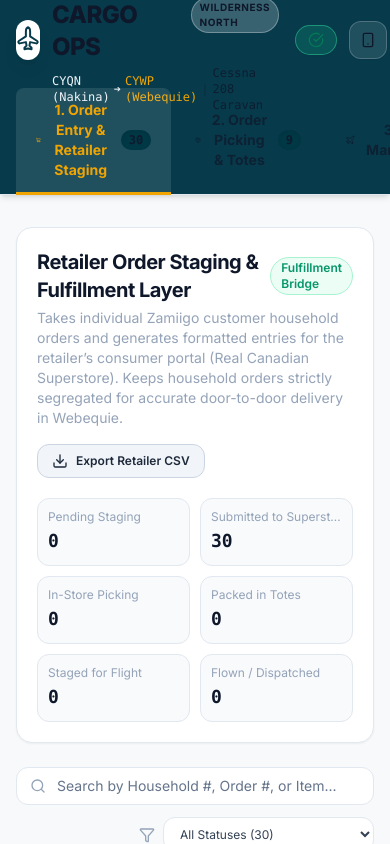
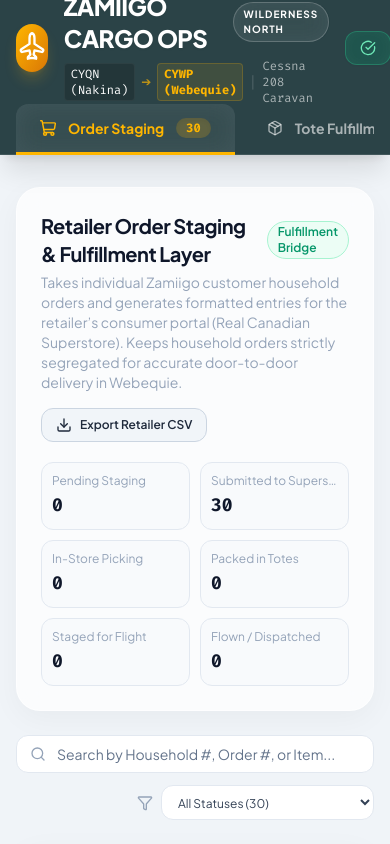
Before and after one commit to Kush1906/ZAMIIGO, a React (Vite) app: page / in a window 390 px wide. Shown: the top 844 px of the page. Built offline with nearby package versions, Linux system fonts and the light colour scheme.

Commit message:
UI/UX Overhaul: Combined Zamiigo & Wilderness North Themes

```diff
--- a/index.html
+++ b/index.html
@@ -8,7 +8,7 @@
     <title>Zamiigo Cargo Ops | Wilderness North Group</title>
     <link rel="preconnect" href="https://fonts.googleapis.com">
     <link rel="preconnect" href="https://fonts.gstatic.com" crossorigin>
-    <link href="https://fonts.googleapis.com/css2?family=Inter:wght@300;400;500;600;700;800&family=JetBrains+Mono:wght@400;500;600&display=swap" rel="stylesheet">
+    <link href="https://fonts.googleapis.com/css2?family=Plus+Jakarta+Sans:wght@300;400;500;600;700;800&family=Fira+Code:wght@400;500;700&display=swap" rel="stylesheet">
   </head>
   <body class="bg-slate-950 text-slate-100 min-h-screen font-sans antialiased selection:bg-sky-500/30 selection:text-sky-200">
     <div id="root"></div>
--- a/src/App.tsx
+++ b/src/App.tsx
@@ -91,10 +91,10 @@ export const App: React.FC = () => {
 
   if (loading || !planState) {
     return (
-      <div className="min-h-screen bg-zamiigo-ice-canvas flex flex-col items-center justify-center space-y-6">
-        <Loader2 className="h-10 w-10 text-zamiigo-teal animate-spin" />
-        <div className="text-slate-500 font-sans font-medium text-sm tracking-widest uppercase">
-          Loading Zamiigo Cargo Engine...
+      <div className="min-h-screen flex flex-col items-center justify-center space-y-6">
+        <Loader2 className="h-12 w-12 text-zamiigo-amber animate-spin" />
+        <div className="text-slate-600 font-sans font-bold text-sm tracking-widest uppercase">
+          Initializing Logistics Engine...
         </div>
       </div>
     );
@@ -155,10 +155,12 @@ export const App: React.FC = () => {
       />
 
       {/* Footer */}
-      <footer className="border-t border-slate-200 bg-white py-6 text-center text-xs text-slate-500 no-print mt-auto shadow-sm">
-        <div className="max-w-7xl mx-auto px-4 flex flex-col sm:flex-row items-center justify-between gap-2">
-          <span className="font-medium text-slate-700">Wilderness North & Zamiigo Northern Community Logistics Engine</span>
-          <span className="font-mono text-[11px] text-slate-400">
+      <footer className="border-t border-white/10 bg-zamiigo-teal-dark py-6 text-center text-xs text-zamiigo-ice/60 no-print mt-auto shadow-inner relative z-10">
+        <div className="max-w-7xl mx-auto px-4 flex flex-col sm:flex-row items-center justify-between gap-3">
+          <div className="flex items-center space-x-2">
+            <span className="font-semibold text-white/80 tracking-wide">Wilderness North & Zamiigo Northern Community Logistics</span>
+          </div>
+          <span className="font-mono text-[11px] px-3 py-1 bg-black/20 rounded-full border border-white/5 text-zamiigo-ice/80">
             Route: Nakina (CYQN) ➔ Webequie (CYWP) | Cessna 208 Caravan
           </span>
         </div>
--- a/src/components/CsvUploadModal.tsx
+++ b/src/components/CsvUploadModal.tsx
@@ -64,8 +64,8 @@ export const CsvUploadModal: React.FC<CsvUploadModalProps> = ({ isOpen, onClose,
   };
 
   return (
-    <div className="fixed inset-0 z-50 flex items-center justify-center p-4 bg-black/30 backdrop-blur-sm no-print">
-      <div className="bg-white border border-slate-200 rounded-3xl w-full max-w-2xl overflow-hidden shadow-2xl">
+    <div className="fixed inset-0 z-50 flex items-center justify-center p-4 bg-slate-900/60 backdrop-blur-md no-print">
+      <div className="glass-panel border-white/20 rounded-3xl w-full max-w-2xl overflow-hidden shadow-2xl animate-fade-in">
 
         {/* Header */}
         <div className="p-5 border-b border-slate-200 flex items-center justify-between">
--- a/src/components/HandheldPickerModal.tsx
+++ b/src/components/HandheldPickerModal.tsx
@@ -41,8 +41,8 @@ export const HandheldPickerModal: React.FC<HandheldPickerModalProps> = ({ isOpen
   const progressPct = totalCartItems > 0 ? Math.round((pickedCartItemsCount / totalCartItems) * 100) : 0;
 
   return (
-    <div className="fixed inset-0 z-50 flex items-center justify-center p-2 sm:p-4 bg-slate-50 backdrop-blur-sm no-print">
-      <div className="bg-white border-2 border-slate-300 rounded-3xl w-full max-w-md h-[90vh] flex flex-col overflow-hidden shadow-2xl animate-in fade-in zoom-in-95 duration-150">
+    <div className="fixed inset-0 z-50 flex items-center justify-center p-2 sm:p-4 bg-slate-900/60 backdrop-blur-md no-print">
+      <div className="glass-panel border-2 border-zamiigo-teal-light rounded-3xl w-full max-w-md h-[90vh] flex flex-col overflow-hidden shadow-2xl animate-fade-in">
 
         {/* Handheld Device Header */}
         <div className="p-4 bg-slate-50 border-b border-slate-200 flex items-center justify-between shrink-0">
@@ -138,7 +138,7 @@ export const HandheldPickerModal: React.FC<HandheldPickerModalProps> = ({ isOpen
                       }`}
                     >
                       <div className="pr-3">
-                        <div className={`font-semibold text-xs leading-snug ${isPicked ? 'line-through text-slate-400' : 'text-slate-100'}`}>
+                        <div className={`font-semibold text-xs leading-snug ${isPicked ? 'line-through text-slate-400' : 'text-slate-800'}`}>
                           {item.product_name}
                         </div>
                         <div className="text-[10px] text-slate-400 font-mono mt-1 flex items-center space-x-2">
--- a/src/components/Header.tsx
+++ b/src/components/Header.tsx
@@ -25,92 +25,93 @@ export const Header: React.FC<HeaderProps> = ({
   const warningCount = state.issues.filter(i => i.type === 'WARNING').length;
 
   return (
-    <header className="border-b border-slate-200 bg-zamiigo-teal sticky top-0 z-40 no-print shadow-md">
+    <header className="glass-header sticky top-0 z-40 no-print">
       <div className="max-w-7xl mx-auto px-4 sm:px-6 lg:px-8">
-        <div className="flex items-center justify-between h-20 gap-4">
+        <div className="flex items-center justify-between h-24 gap-4">
 
           {/* Logo & Operational Route */}
-          <div className="flex items-center space-x-3">
-            <div className="h-10 w-10 rounded-xl bg-white flex items-center justify-center shadow-lg">
-              <Plane className="h-6 w-6 text-zamiigo-teal transform -rotate-45" />
+          <div className="flex items-center space-x-4">
+            <div className="h-12 w-12 rounded-2xl bg-gradient-to-br from-zamiigo-amber to-amber-600 flex items-center justify-center shadow-lg shadow-zamiigo-amber/20">
+              <Plane className="h-7 w-7 text-white transform -rotate-45" />
             </div>
             <div>
-              <div className="flex items-center space-x-2">
-                <span className="font-extrabold text-2xl tracking-tight text-slate-900">
+              <div className="flex items-center space-x-3 mb-1">
+                <span className="font-extrabold text-2xl tracking-tight text-white drop-shadow-sm">
                   ZAMIIGO CARGO OPS
                 </span>
-                <span className="text-[10px] font-bold tracking-wider uppercase px-2 py-0.5 rounded-full bg-white/20 text-slate-900 border border-white/30">
+                <span className="text-[10px] font-bold tracking-widest uppercase px-2.5 py-1 rounded-full bg-white/10 text-white border border-white/20 backdrop-blur-md">
                   Wilderness North
                 </span>
               </div>
-              <div className="text-xs text-zamiigo-ice flex items-center space-x-1 font-mono mt-0.5">
-                <span>CYQN (Nakina)</span>
-                <span>➔</span>
-                <span className="text-zamiigo-amber font-medium">CYWP (Webequie)</span>
-                <span className="text-slate-900/40">|</span>
-                <span className="text-slate-900/80">Cessna 208 Caravan</span>
+              <div className="text-xs text-zamiigo-ice/80 flex items-center space-x-1.5 font-mono">
+                <span className="bg-black/20 px-1.5 py-0.5 rounded text-white border border-white/5">CYQN (Nakina)</span>
+                <span className="text-zamiigo-amber/70">➔</span>
+                <span className="bg-zamiigo-amber/10 text-zamiigo-amber font-semibold px-1.5 py-0.5 rounded border border-zamiigo-amber/20">CYWP (Webequie)</span>
+                <span className="text-white/20">|</span>
+                <span className="text-white/60">Cessna 208 Caravan</span>
               </div>
             </div>
           </div>
 
           {/* Dataset Stage Switcher */}
-          <div className="hidden md:flex items-center bg-zamiigo-teal-dark p-1.5 rounded-xl border border-white/10 shadow-inner">
+          <div className="hidden lg:flex items-center bg-black/20 p-1.5 rounded-2xl border border-white/10 backdrop-blur-md shadow-inner">
             <button
               onClick={() => onSelectStage('stage1')}
-              className={`px-3 py-1.5 rounded-lg text-xs font-semibold transition-all ${
+              className={`px-4 py-2 rounded-xl text-xs font-semibold transition-all duration-300 ${
                 state.activeStage === 'stage1'
-                  ? 'bg-white text-zamiigo-teal shadow-sm'
-                  : 'text-slate-900/70 hover:text-slate-900 hover:bg-white/10'
+                  ? 'bg-white text-zamiigo-teal-dark shadow-md scale-95'
+                  : 'text-white/70 hover:text-white hover:bg-white/10'
               }`}
             >
-              Stage 1 (30 Orders Base)
+              Stage 1 (30 Orders)
             </button>
             <button
               onClick={() => onSelectStage('stage2')}
-              className={`px-3 py-1.5 rounded-lg text-xs font-semibold transition-all ${
+              className={`px-4 py-2 rounded-xl text-xs font-semibold transition-all duration-300 ${
                 state.activeStage === 'stage2'
-                  ? 'bg-white text-zamiigo-teal shadow-sm'
-                  : 'text-slate-900/70 hover:text-slate-900 hover:bg-white/10'
+                  ? 'bg-white text-zamiigo-teal-dark shadow-md scale-95'
+                  : 'text-white/70 hover:text-white hover:bg-white/10'
               }`}
             >
-              Stage 2 (120 Orders Multi-Day)
+              Stage 2 (120 Orders)
             </button>
-            <div className="w-px h-4 bg-white/20 mx-2"></div>
+            <div className="w-px h-5 bg-white/10 mx-2"></div>
             <button
               onClick={onOpenUpload}
-              className={`px-3 py-1.5 rounded-lg text-xs font-semibold flex items-center space-x-1.5 transition-all ${
+              className={`px-4 py-2 rounded-xl text-xs font-bold flex items-center space-x-2 transition-all duration-300 ${
                 state.activeStage === 'custom'
-                  ? 'bg-zamiigo-amber text-zamiigo-teal-dark shadow-sm'
+                  ? 'bg-gradient-to-r from-zamiigo-amber to-amber-500 text-white shadow-md scale-95'
                   : 'text-zamiigo-amber hover:bg-white/10'
               }`}
               title="Upload judge's unseen CSV file"
             >
-              <Upload className="h-3.5 w-3.5" />
+              <Upload className="h-4 w-4" />
               <span>Upload CSV</span>
             </button>
           </div>
 
           {/* Quick Action Tools: Handheld Mode, Config, Status */}
-          <div className="flex items-center space-x-3">
+          <div className="flex items-center space-x-4">
             {/* Live System Health Badge */}
             <div className="flex items-center">
               {errorCount === 0 && warningCount === 0 ? (
-                <div className="flex items-center space-x-1.5 px-3 py-1.5 rounded-full bg-emerald-500/20 border border-emerald-400/50 text-emerald-700 text-xs font-bold shadow-sm">
+                <div className="flex items-center space-x-2 px-3.5 py-2 rounded-xl bg-emerald-500/20 border border-emerald-400/30 text-emerald-300 text-xs font-bold backdrop-blur-md shadow-sm">
                   <CheckCircle className="h-4 w-4" />
-                  <span className="hidden sm:inline">System Healthy</span>
+                  <span className="hidden xl:inline">System Healthy</span>
                 </div>
               ) : (
-                <div className="flex items-center space-x-1.5 px-3 py-1.5 rounded-full bg-amber-500/20 border border-amber-400/50 text-amber-200 text-xs font-bold shadow-sm">
+                <div className="flex items-center space-x-2 px-3.5 py-2 rounded-xl bg-amber-500/20 border border-amber-400/30 text-amber-300 text-xs font-bold backdrop-blur-md shadow-sm">
                   <AlertTriangle className="h-4 w-4" />
                   <span>{errorCount} err, {warningCount} warn</span>
                 </div>
               )}
             </div>
 
+            <div className="flex space-x-2">
               {/* Handheld Picker Simulation Button */}
               <button
                 onClick={onToggleHandheld}
-              className="p-2.5 rounded-xl bg-white/10 hover:bg-white/20 text-slate-900 border border-white/20 transition shadow-sm"
+                className="p-3 rounded-xl bg-white/5 hover:bg-white/15 text-white border border-white/10 transition-all duration-300 shadow-sm hover:shadow-md hover:scale-105"
                 title="Open Mobile Handheld Scanner View"
               >
                 <Smartphone className="h-4 w-4" />
@@ -119,57 +120,58 @@ export const Header: React.FC<HeaderProps> = ({
               {/* Settings Button */}
               <button
                 onClick={onOpenSettings}
-              className="p-2.5 rounded-xl bg-white/10 hover:bg-white/20 text-slate-900 border border-white/20 transition shadow-sm"
+                className="p-3 rounded-xl bg-white/5 hover:bg-white/15 text-white border border-white/10 transition-all duration-300 shadow-sm hover:shadow-md hover:scale-105"
                 title="Adjust Parameters (Totes per Cart, limits)"
               >
                 <Sliders className="h-4 w-4" />
               </button>
             </div>
           </div>
+        </div>
 
         {/* 3 Connected Tabs Navigation */}
-        <div className="flex space-x-1 -mb-px mt-2">
+        <div className="flex space-x-2 -mb-px mt-2 overflow-x-auto no-scrollbar">
           <button
             onClick={() => setActiveTab('entry')}
-            className={`flex items-center space-x-2 py-3 px-5 text-sm font-bold border-b-[3px] transition-all rounded-t-lg ${
+            className={`group flex items-center space-x-3 py-3.5 px-6 text-sm font-bold border-b-[3px] transition-all duration-300 rounded-t-xl ${
               activeTab === 'entry'
-                ? 'border-zamiigo-amber text-zamiigo-amber bg-white/10'
-                : 'border-transparent text-slate-900/70 hover:text-slate-900 hover:bg-white/5'
+                ? 'border-zamiigo-amber text-zamiigo-amber bg-white/10 backdrop-blur-md'
+                : 'border-transparent text-white/60 hover:text-white hover:bg-white/5'
             }`}
           >
-            <ShoppingCart className="h-4 w-4" />
-            <span>1. Order Entry & Retailer Staging</span>
-            <span className="ml-2 px-2 py-0.5 text-xs rounded-full bg-zamiigo-teal-dark text-slate-900/90 font-mono shadow-inner">
+            <ShoppingCart className={`h-4 w-4 transition-transform ${activeTab === 'entry' ? 'scale-110' : 'group-hover:scale-110'}`} />
+            <span className="whitespace-nowrap">Order Staging</span>
+            <span className={`ml-2 px-2.5 py-0.5 text-xs rounded-full font-mono shadow-inner transition-colors ${activeTab === 'entry' ? 'bg-zamiigo-amber/20 text-zamiigo-amber' : 'bg-black/30 text-white/80'}`}>
               {state.orders.length}
             </span>
           </button>
 
           <button
             onClick={() => setActiveTab('picking')}
-            className={`flex items-center space-x-2 py-3 px-5 text-sm font-bold border-b-[3px] transition-all rounded-t-lg ${
+            className={`group flex items-center space-x-3 py-3.5 px-6 text-sm font-bold border-b-[3px] transition-all duration-300 rounded-t-xl ${
               activeTab === 'picking'
-                ? 'border-zamiigo-amber text-zamiigo-amber bg-white/10'
-                : 'border-transparent text-slate-900/70 hover:text-slate-900 hover:bg-white/5'
+                ? 'border-zamiigo-amber text-zamiigo-amber bg-white/10 backdrop-blur-md'
+                : 'border-transparent text-white/60 hover:text-white hover:bg-white/5'
             }`}
           >
-            <Package className="h-4 w-4" />
-            <span>2. Order Picking & Totes</span>
-            <span className="ml-2 px-2 py-0.5 text-xs rounded-full bg-zamiigo-teal-dark text-slate-900/90 font-mono shadow-inner">
+            <Package className={`h-4 w-4 transition-transform ${activeTab === 'picking' ? 'scale-110' : 'group-hover:scale-110'}`} />
+            <span className="whitespace-nowrap">Tote Fulfillment</span>
+            <span className={`ml-2 px-2.5 py-0.5 text-xs rounded-full font-mono shadow-inner transition-colors ${activeTab === 'picking' ? 'bg-zamiigo-amber/20 text-zamiigo-amber' : 'bg-black/30 text-white/80'}`}>
               {state.totes.length}
             </span>
           </button>
 
           <button
             onClick={() => setActiveTab('flight')}
-            className={`flex items-center space-x-2 py-3 px-5 text-sm font-bold border-b-[3px] transition-all rounded-t-lg ${
+            className={`group flex items-center space-x-3 py-3.5 px-6 text-sm font-bold border-b-[3px] transition-all duration-300 rounded-t-xl ${
               activeTab === 'flight'
-                ? 'border-zamiigo-amber text-zamiigo-amber bg-white/10'
-                : 'border-transparent text-slate-900/70 hover:text-slate-900 hover:bg-white/5'
+                ? 'border-zamiigo-amber text-zamiigo-amber bg-white/10 backdrop-blur-md'
+                : 'border-transparent text-white/60 hover:text-white hover:bg-white/5'
             }`}
           >
-            <Plane className="h-4 w-4" />
-            <span>3. Flight Management</span>
-            <span className="ml-2 px-2 py-0.5 text-xs rounded-full bg-zamiigo-teal-dark text-slate-900/90 font-mono shadow-inner">
+            <Plane className={`h-4 w-4 transition-transform ${activeTab === 'flight' ? 'scale-110' : 'group-hover:scale-110'}`} />
+            <span className="whitespace-nowrap">Flight Operations</span>
+            <span className={`ml-2 px-2.5 py-0.5 text-xs rounded-full font-mono shadow-inner transition-colors ${activeTab === 'flight' ? 'bg-zamiigo-amber/20 text-zamiigo-amber' : 'bg-black/30 text-white/80'}`}>
               {state.departures.length}
             </span>
           </button>
--- a/src/components/SettingsModal.tsx
+++ b/src/components/SettingsModal.tsx
@@ -22,8 +22,8 @@ export const SettingsModal: React.FC<SettingsModalProps> = ({
   const warnings = issues.filter(i => i.type === 'WARNING');
 
   return (
-    <div className="fixed inset-0 z-50 flex items-center justify-center p-4 bg-slate-50 backdrop-blur-sm no-print">
-      <div className="bg-white border border-slate-200 rounded-3xl w-full max-w-xl overflow-hidden shadow-2xl animate-in fade-in zoom-in-95 duration-150">
+    <div className="fixed inset-0 z-50 flex items-center justify-center p-4 bg-slate-900/60 backdrop-blur-md no-print">
+      <div className="glass-panel rounded-3xl w-full max-w-xl overflow-hidden shadow-2xl animate-fade-in">
 
         {/* Header */}
         <div className="p-5 border-b border-slate-200 flex items-center justify-between">
--- a/src/components/tabs/OrderEntryTab.tsx
+++ b/src/components/tabs/OrderEntryTab.tsx
@@ -62,7 +62,7 @@ export const OrderEntryTab: React.FC<OrderEntryTabProps> = ({ state, onUpdateSta
     <div className="space-y-6">
 
       {/* Top Banner & Context */}
-      <div className="bg-white border border-slate-200 rounded-2xl p-5 shadow-sm">
+      <div className="glass-panel rounded-3xl p-6">
         <div className="flex flex-col md:flex-row md:items-center justify-between gap-4">
           <div>
             <div className="flex items-center space-x-2">
@@ -110,7 +110,7 @@ export const OrderEntryTab: React.FC<OrderEntryTabProps> = ({ state, onUpdateSta
 
       {/* Unpackable Items Alert Banner (Items exceeding tote dimensions / weight) */}
       {state.unpackableItems && state.unpackableItems.length > 0 && (
-        <div className="bg-rose-50 border border-rose-200 rounded-2xl p-5 shadow-sm space-y-3">
+        <div className="glass-panel bg-rose-50/80 border-rose-200/50 rounded-3xl p-6 space-y-4">
           <div className="flex items-center space-x-2 text-rose-800">
             <AlertCircle className="h-5 w-5 text-rose-600 shrink-0" />
             <h3 className="font-bold text-sm font-mono">
@@ -182,7 +182,7 @@ export const OrderEntryTab: React.FC<OrderEntryTabProps> = ({ state, onUpdateSta
       </div>
 
       {/* Orders Table */}
-      <div className="bg-white border border-slate-200 rounded-2xl overflow-hidden shadow-sm">
+      <div className="glass-panel rounded-3xl overflow-hidden">
         <div className="overflow-x-auto">
           <table className="w-full text-left text-sm">
             <thead className="bg-slate-50 border-b border-slate-200 text-xs uppercase tracking-wider text-slate-400 font-mono">
--- a/src/components/tabs/OrderPickingTab.tsx
+++ b/src/components/tabs/OrderPickingTab.tsx
@@ -44,7 +44,7 @@ export const OrderPickingTab: React.FC<OrderPickingTabProps> = ({
     <div className="space-y-6">
 
       {/* Top Controls & Metrics */}
-      <div className="bg-white border border-slate-200 rounded-2xl p-5 shadow-sm">
+      <div className="glass-panel rounded-3xl p-6">
         <div className="flex flex-col lg:flex-row lg:items-center justify-between gap-4">
           <div>
             <div className="flex items-center space-x-2">
@@ -191,7 +191,7 @@ export const OrderPickingTab: React.FC<OrderPickingTabProps> = ({
               return (
                 <div
                   key={tote.tote_id}
-                  className="bg-white border border-slate-200 rounded-2xl p-4 space-y-3 hover:border-slate-300 transition-all flex flex-col justify-between"
+                  className="glass-panel hover-lift rounded-2xl p-5 space-y-4 flex flex-col justify-between"
                 >
                   <div>
                     {/* Tote Header */}
@@ -286,7 +286,7 @@ export const OrderPickingTab: React.FC<OrderPickingTabProps> = ({
           </div>
 
           {/* Printable Pick List Table (Active Cart) */}
-          <div className="mt-8 bg-white border border-slate-200 rounded-2xl overflow-hidden shadow-sm">
+          <div className="mt-8 glass-panel rounded-3xl overflow-hidden">
             <div className="p-4 border-b border-slate-200 flex items-center justify-between">
               <div>
                 <h3 className="font-bold text-slate-900 text-sm font-mono">
--- a/src/index.css
+++ b/src/index.css
@@ -1,3 +1,5 @@
+@import url('https://fonts.googleapis.com/css2?family=Plus+Jakarta+Sans:wght@300;400;500;600;700;800&family=Fira+Code:wght@400;500;700&display=swap');
+
 @tailwind base;
 @tailwind components;
 @tailwind utilities;
@@ -8,43 +10,60 @@
   }
 
   body {
-    background-color: #F7F9FA; /* zamiigo.ice.canvas */
-    @apply text-slate-900 antialiased font-sans selection:bg-zamiigo-amber/30;
+    background-color: #F0F4F8; /* zamiigo.ice.canvas */
+    background-image:
+      radial-gradient(at 0% 0%, rgba(7, 59, 76, 0.05) 0px, transparent 50%),
+      radial-gradient(at 100% 0%, rgba(255, 182, 0, 0.05) 0px, transparent 50%);
+    background-attachment: fixed;
+    @apply text-slate-900 antialiased font-sans selection:bg-zamiigo-amber/30 selection:text-slate-900;
   }
 }
 
-/* Custom scrollbar for data tables and tote lists */
+/* Glassmorphism utilities */
+.glass-panel {
+  @apply bg-white/70 backdrop-blur-md border border-white/60 shadow-[0_8px_30px_rgb(0,0,0,0.04)] transition-all duration-300;
+}
+
+.glass-header {
+  @apply bg-zamiigo-teal-dark/95 backdrop-blur-xl border-b border-white/10 shadow-xl;
+}
+
+.hover-lift {
+  @apply transition-transform duration-300 ease-out hover:-translate-y-1 hover:shadow-lg;
+}
+
+/* Custom scrollbar */
 ::-webkit-scrollbar {
-  width: 8px;
-  height: 8px;
+  width: 6px;
+  height: 6px;
 }
 ::-webkit-scrollbar-track {
-  background: theme('colors.zamiigo.ice.canvas');
+  background: transparent;
 }
 ::-webkit-scrollbar-thumb {
-  background: theme('colors.slate.300');
-  border-radius: 4px;
+  @apply bg-zamiigo-teal-dark/20 rounded-full;
 }
 ::-webkit-scrollbar-thumb:hover {
-  background: theme('colors.slate.400');
+  @apply bg-zamiigo-teal-dark/40;
 }
 
-/* Print Styles for Pick Lists and Flight Manifests */
+/* Micro-animations */
+.animate-fade-in {
+  animation: fadeIn 0.4s cubic-bezier(0.16, 1, 0.3, 1) forwards;
+}
+
+@keyframes fadeIn {
+  from { opacity: 0; transform: translateY(15px); }
+  to { opacity: 1; transform: translateY(0); }
+}
+
+/* Print Styles */
 @media print {
   body {
     background: white !important;
     color: black !important;
   }
-
-  .no-print {
-    display: none !important;
-  }
-
-  .print-only {
-    display: block !important;
-  }
-
-  .print-page-break {
-    page-break-after: always;
-  }
+  .no-print { display: none !important; }
+  .print-only { display: block !important; }
+  .print-page-break { page-break-after: always; }
 }
```
Also changed, not shown: src/components/tabs/FlightPlannerTab.tsx (+9 -9 lines), tailwind.config.js (+7 -6 lines), 1 other file (tests, documents, lock files or other folders). Lines whose indentation alone changed are shown as unchanged.
